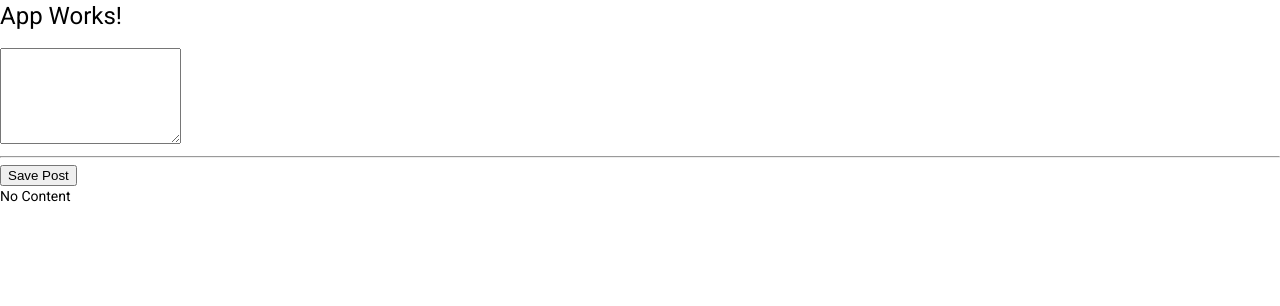
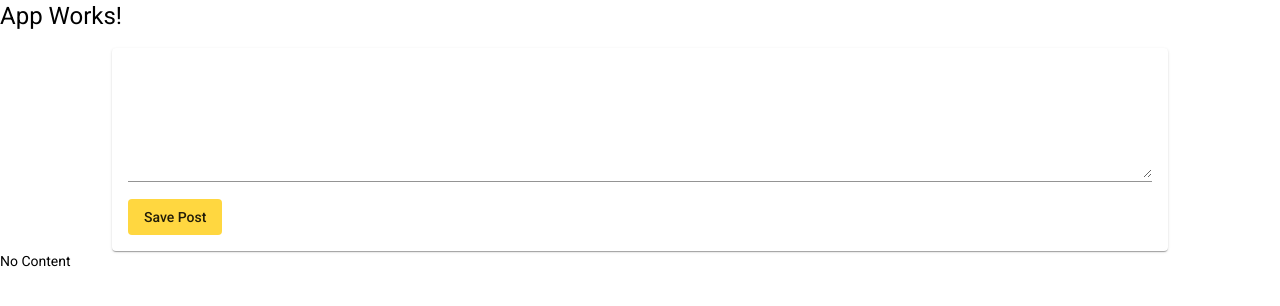
Before and after one commit to Maen22/PostsPsH, an Angular app: page / in a window 1280 px wide. Shown: the top 306 px of the page. Built offline with nearby package versions, Linux system fonts and the light colour scheme.

Commit message:
added styles to post-create

```diff
--- /dev/null
+++ b/src/app/header/header.component.html
@@ -0,0 +1 @@
+<p>header works!</p>
--- /dev/null
+++ b/src/app/header/header.component.ts
@@ -0,0 +1,15 @@
+import { Component, OnInit } from '@angular/core';
+
+@Component({
+  selector: 'app-header',
+  templateUrl: './header.component.html',
+  styleUrls: ['./header.component.css']
+})
+export class HeaderComponent implements OnInit {
+
+  constructor() { }
+
+  ngOnInit(): void {
+  }
+
+}
--- a/src/app/posts/post-create/post-create.component.css
+++ b/src/app/posts/post-create/post-create.component.css
@@ -0,0 +1,9 @@
+mat-card {
+  width: 80%;
+  margin: auto;
+}
+
+mat-form-field,
+textarea {
+  width: 100%;
+}
--- a/src/app/posts/post-create/post-create.component.html
+++ b/src/app/posts/post-create/post-create.component.html
@@ -1,4 +1,10 @@
-<textarea rows="6" [(ngModel)]="enteredValue"></textarea>
-<hr />
-<button (click)="onAddPost()">Save Post</button>
+<mat-card>
+  <mat-form-field>
+    <textarea matInput rows="6" [(ngModel)]="enteredValue"></textarea>
+  </mat-form-field>
+  <button mat-flat-button color="accent" (click)="onAddPost()">
+    Save Post
+  </button>
+</mat-card>
+
 <p>{{ newPost }}</p>
```
Also changed, not shown: src/app/app.module.ts (+16 -2 lines), src/app/header/header.component.css (added), 1 other file (tests, documents, lock files or other folders).
